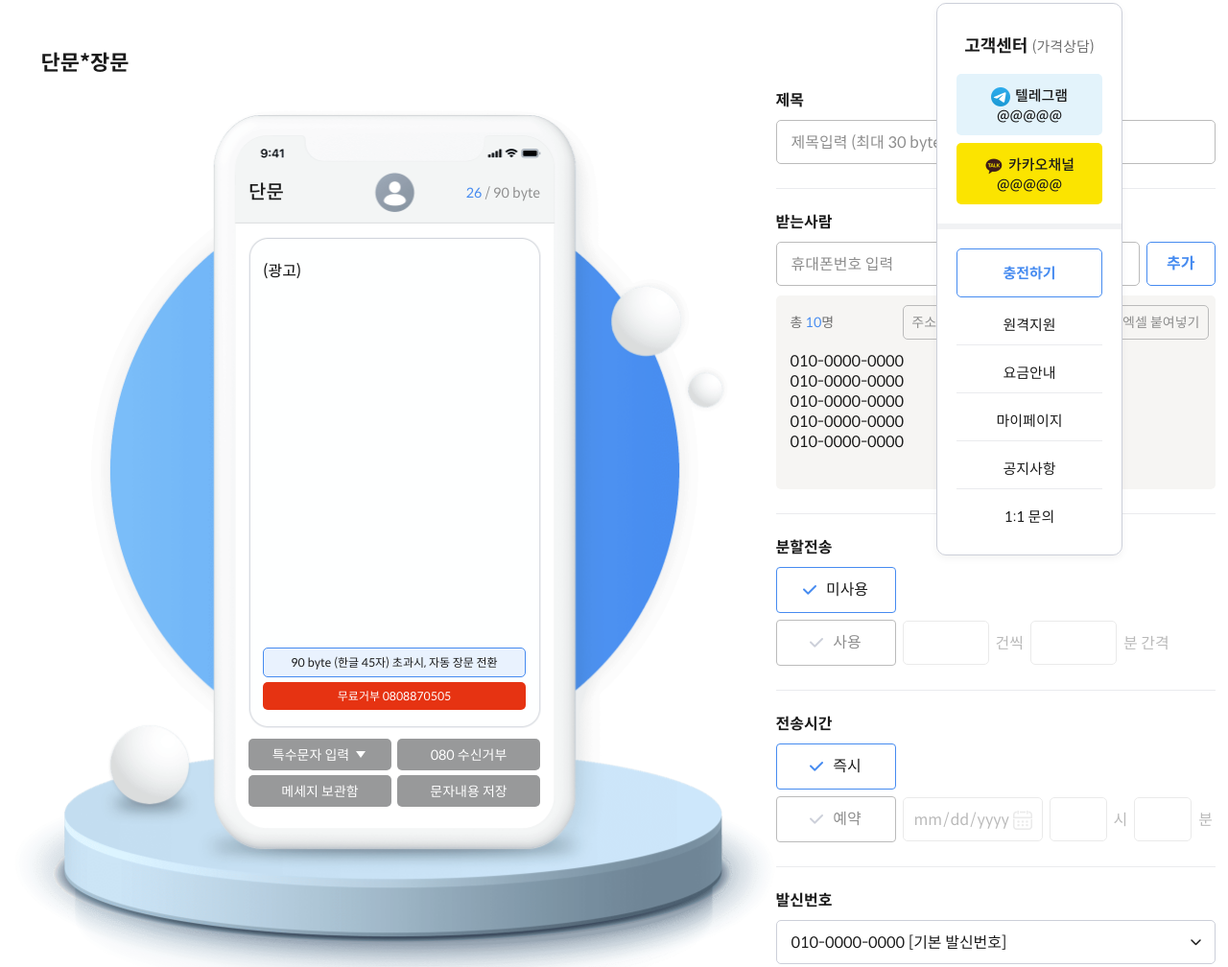
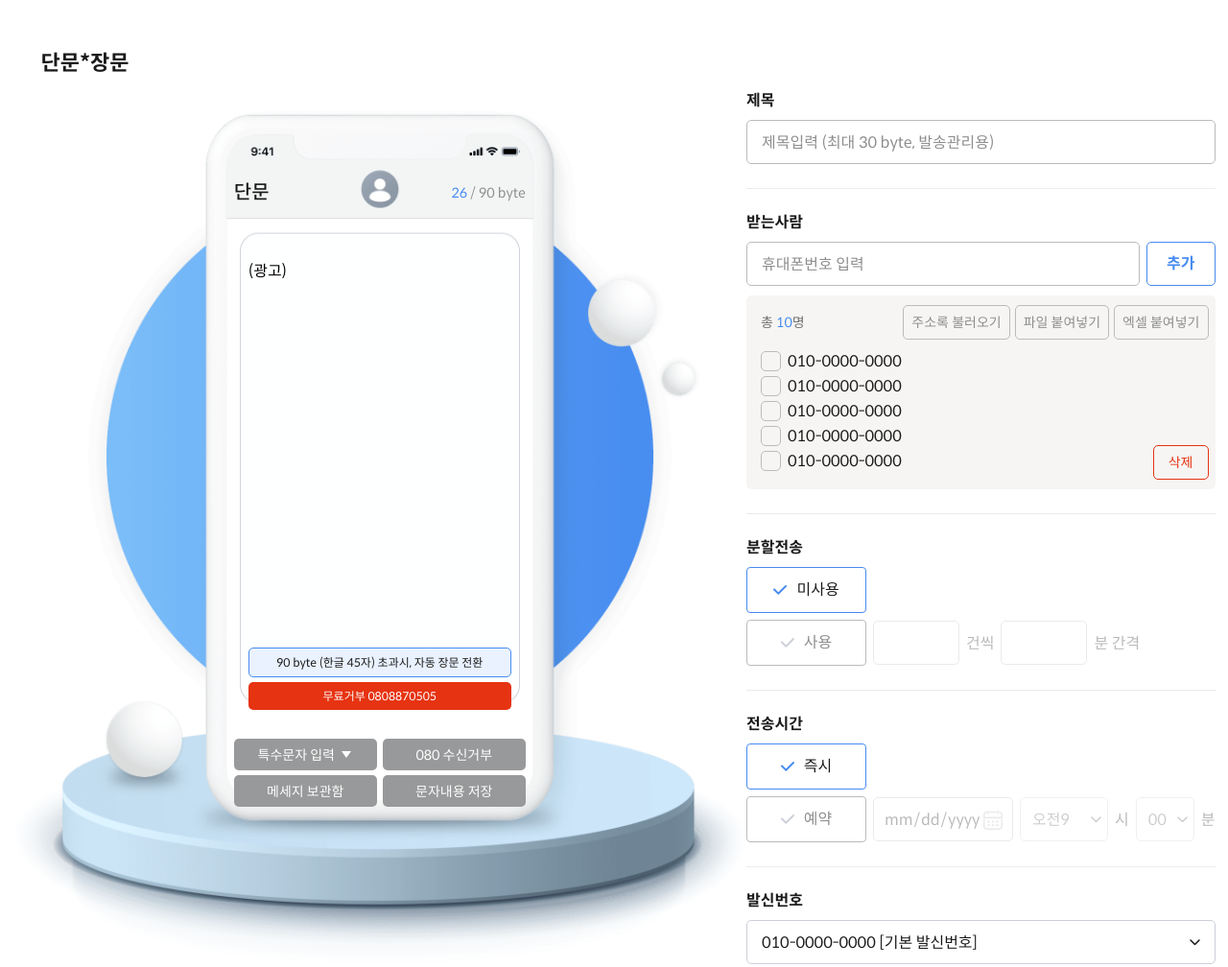
Before and after one commit to jit0704/sms_system_renewal, a plain HTML site: page v2/sms_txt.html in a window 1280 px wide. Shown: the part 109-1117 px from the top of the page at 96% size. Drawn offline with Linux system fonts and the light colour scheme.

Commit message:
단, 장문 화면 수정(HTML 230202 주석 참고)

```diff
--- a/v2/assets/css/style.css
+++ b/v2/assets/css/style.css
@@ -406,6 +406,11 @@ figcaption {
   color: #8d8d8d;
 }
 
+.btn-bordered.red {
+  border-color: #e63312;
+  color: #e63312;
+}
+
 /* 텍스트 */
 .txt-bold {
   font-weight: 700;
@@ -461,6 +466,27 @@ figcaption {
   overflow-y: overlay;
   height: 133px;
   margin-top: 12px;
+}
+
+.list-number > ul li {
+  display: -webkit-box;
+  display: -ms-flexbox;
+  display: flex;
+  -webkit-box-orient: horizontal;
+  -webkit-box-direction: normal;
+      -ms-flex-direction: row;
+          flex-direction: row;
+  -webkit-box-pack: start;
+      -ms-flex-pack: start;
+          justify-content: flex-start;
+  -webkit-box-align: center;
+      -ms-flex-align: center;
+          align-items: center;
+  gap: 0 7px;
+}
+
+.list-number > ul li:not(:first-child) {
+  margin-top: 5px;
 }
 
 /* input */
@@ -500,6 +526,15 @@ figcaption {
 .chkbox-rounded {
   position: relative;
   font-size: 0;
+}
+
+.chkbox-rounded.sm .txt::before {
+  width: 19px;
+  height: 19px;
+}
+
+.chkbox-rounded.sm.c-lightblue input:checked + .txt::before {
+  background-size: 13px;
 }
 
 .chkbox-rounded .txt::before {
@@ -769,6 +804,7 @@ figcaption {
 }
 
 .user-form-choice .bind .radio-chk-display.disabled ~ .input-default,
+.user-form-choice .bind .radio-chk-display.disabled ~ .select-default,
 .user-form-choice .bind .radio-chk-display.disabled ~ .space {
   opacity: 0.3;
 }
@@ -2206,7 +2242,7 @@ footer {
 .sms-txt-input .special-character {
   display: none;
   position: absolute;
-  top: 533px;
+  top: 563px;
   left: 0;
   width: 304px;
 }
@@ -2227,6 +2263,7 @@ footer {
 }
 
 .sms-txt-write .list-number {
+  position: relative;
   margin-top: 10px;
 }
 
@@ -2250,3 +2287,18 @@ footer {
 .sms-txt-write .list-number-header .btn-bordered.sm {
   padding: 0 8px;
 }
+
+.sms-txt-write .list-number > ul {
+  width: calc(100% + 14px);
+}
+
+.sms-txt-write .list-number > .btn-bordered.red {
+  position: absolute;
+  right: 7px;
+  bottom: 10px;
+}
+
+.sms-txt-write .user-form-choice .select-default select {
+  padding-left: 12px;
+  padding-right: 18px;
+}
--- a/v2/assets/js/ui.js
+++ b/v2/assets/js/ui.js
@@ -59,8 +59,10 @@ const cmmnUi = {
       if ($targetEl.is(':checked')) {
         $targetEl.prop('checked', true).parent().removeClass('disabled');
         $targetEl.parent().siblings('input').attr('disabled', false);
+        $targetEl.closest('.bind').find('select').attr('disabled', false);
         $anotherEl.prop('checked', false).parent().addClass('disabled');
         $anotherEl.parent('.disabled').siblings('input').attr('disabled', true);
+        $anotherEl.closest('.bind').find('select').attr('disabled', true);
       }
     }
 
--- a/v2/sms_txt.html
+++ b/v2/sms_txt.html
@@ -16,7 +16,7 @@
       <div class="sub">
         <nav class="navigation" include-html="/v2/include/navigation.html"></nav>
 
-        <aside class="quick-menu" include-html="/v2/include/quickmenu.html"></aside>
+        <!-- <aside class="quick-menu" include-html="/v2/include/quickmenu.html"></aside> -->
 
         <main class="sub-container type2">
           <div class="sms-txt-container">
@@ -145,13 +145,45 @@
                     </span>
                   </div>
                   <!-- //list-number-header -->
+                  <!-- 230202 선택 체크박스 및 삭제 버튼 추가 -->
                   <ul>
-                    <li>010-0000-0000</li>
-                    <li>010-0000-0000</li>
-                    <li>010-0000-0000</li>
-                    <li>010-0000-0000</li>
-                    <li>010-0000-0000</li>
+                    <li>
+                      <label class="chkbox-rounded c-lightblue sm">
+                        <input type="checkbox" />
+                        <span class="txt"><em class="hidden">체크박스</em></span>
+                      </label>
+                      <span>010-0000-0000</span>
+                    </li>
+                    <li>
+                      <label class="chkbox-rounded c-lightblue sm">
+                        <input type="checkbox" />
+                        <span class="txt"><em class="hidden">체크박스</em></span>
+                      </label>
+                      <span>010-0000-0000</span>
+                    </li>
+                    <li>
+                      <label class="chkbox-rounded c-lightblue sm">
+                        <input type="checkbox" />
+                        <span class="txt"><em class="hidden">체크박스</em></span>
+                      </label>
+                      <span>010-0000-0000</span>
+                    </li>
+                    <li>
+                      <label class="chkbox-rounded c-lightblue sm">
+                        <input type="checkbox" />
+                        <span class="txt"><em class="hidden">체크박스</em></span>
+                      </label>
+                      <span>010-0000-0000</span>
+                    </li>
+                    <li>
+                      <label class="chkbox-rounded c-lightblue sm">
+                        <input type="checkbox" />
+                        <span class="txt"><em class="hidden">체크박스</em></span>
+                      </label>
+                      <span>010-0000-0000</span>
+                    </li>
                   </ul>
+                  <button type="button" class="btn-bordered sm red">삭제</button>
                 </div>
                 <!-- //list-number -->
 
@@ -191,9 +223,22 @@
                       <span class="txt">예약</span>
                     </label>
                     <input type="date" class="input-default date" style="width: 146px" />
-                    <input type="number" class="input-default txt-center" style="width: 60px" />
+                    <!-- 230202 셀렉트 박스로 변경 -->
+                    <span class="select-default" style="width: 90px">
+                      <select>
+                        <option>오전9</option>
+                        <option>오전10</option>
+                        <option>오전11</option>
+                      </select>
+                    </span>
                     <span class="space">시</span>
-                    <input type="number" class="input-default txt-center" style="width: 60px" />
+                    <span class="select-default" style="width: 59px">
+                      <select>
+                        <option>00</option>
+                        <option>10</option>
+                        <option>20</option>
+                      </select>
+                    </span>
                     <span class="space">분</span>
                   </div>
                   <!-- //bind -->
```
